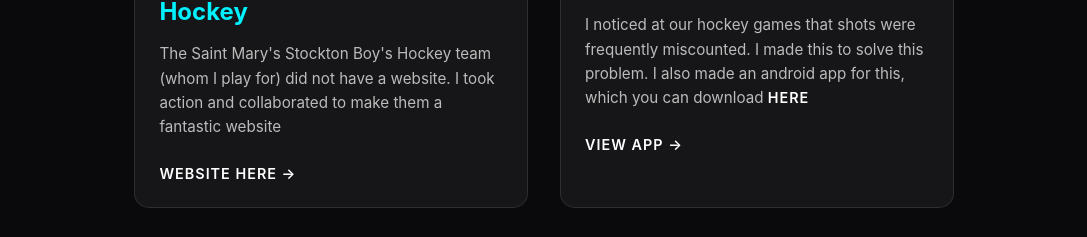
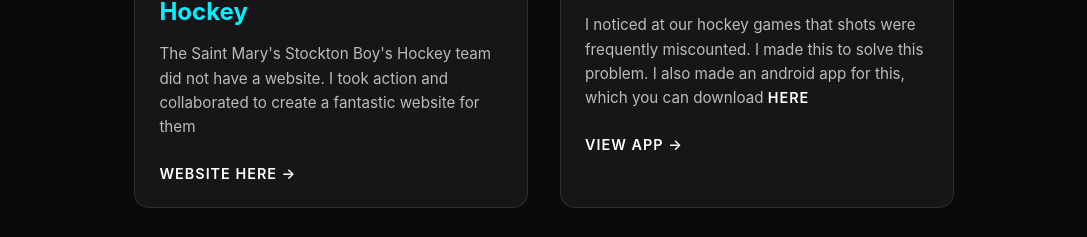
Before and after one commit to Spauldo11/personal-portfolio, a website: page projects.html in a window 1280 px wide. Shown: the part 560-797 px from the top of the page, without its empty margins (96-1183 px from the left). Drawn offline with Linux system fonts and the light colour scheme.

Commit message:
Remove info about me

```diff
--- a/projects.html
+++ b/projects.html
@@ -25,8 +25,8 @@
                 <div class="card-img"><img src="website-pic.png" alt="website-pic" class="card-img"></div>
                 <div class="card-content">
                     <h3>Saint Mary's Stockton Hockey</h3>
-                    <p>The Saint Mary's Stockton Boy's Hockey team (whom I play for) did not have a website. I took
-                        action and collaborated to make them a fantastic website</p>
+                    <p>The Saint Mary's Stockton Boy's Hockey team did not have a website. I took action and
+                        collaborated to create a fantastic website for them</p>
                     <a href="http://smhshockey.org/" class="link">Website here &rarr;</a>
                 </div>
             </div>
```
